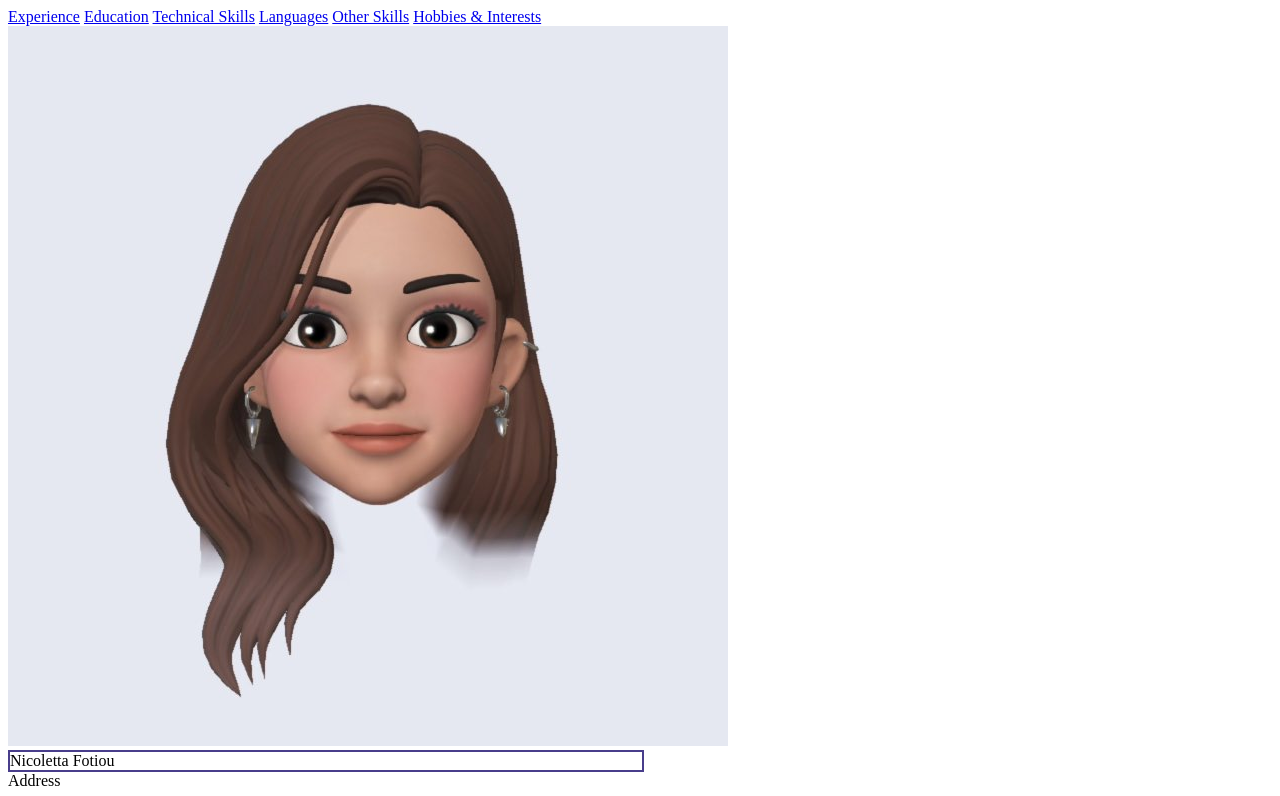
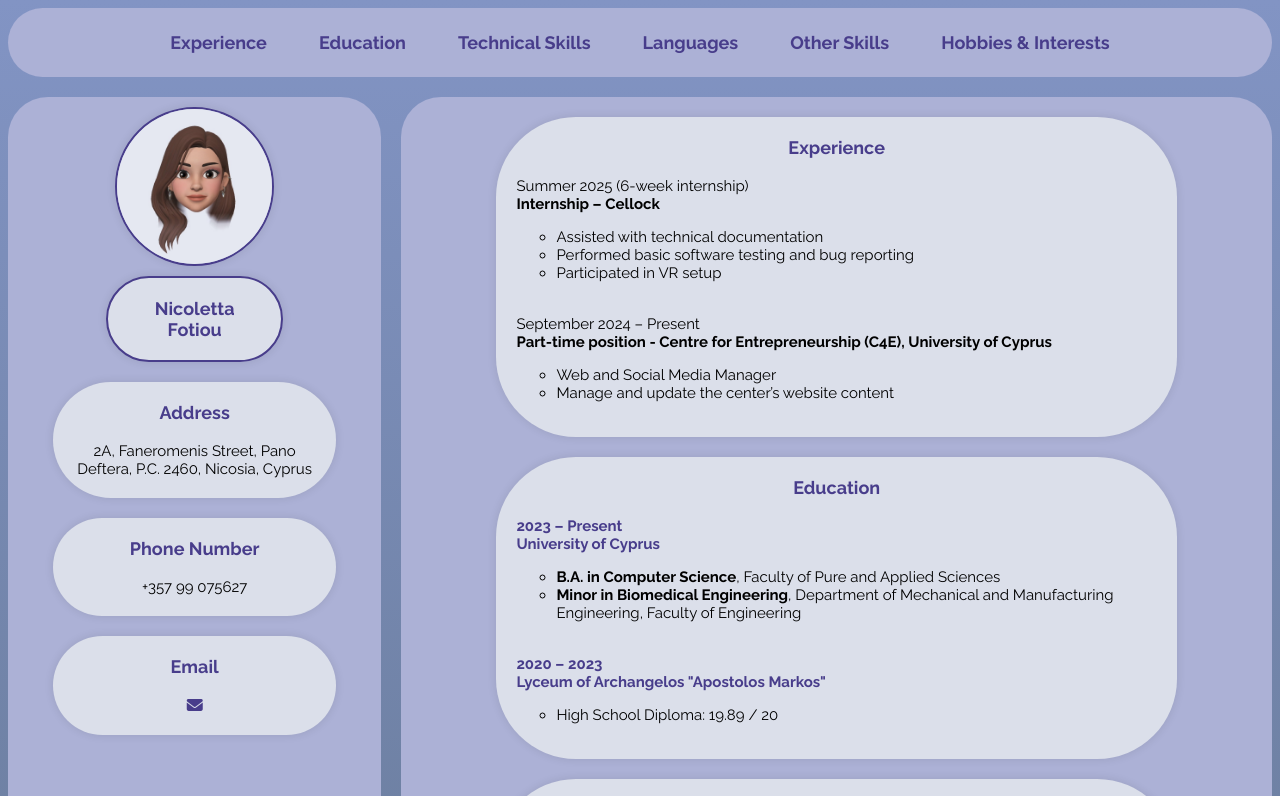
Before and after one commit to JustARegularGeek/My-Web-Page, a plain HTML site: page main.html in a window 1280 px wide. Shown: the top 796 px of the page. Drawn offline with Linux system fonts and the light colour scheme.

Commit message:
Update main.html

```diff
--- a/main.html
+++ b/main.html
@@ -9,7 +9,7 @@
     <meta name="viewport" content="width=device-width, initial-scale=1">
 
     <!-- Link to custom stylesheet -->
-    <link rel="stylesheet" href="css/style.css">
+    <link rel="stylesheet" href="css/main.css">
 
     <!-- Google Fonts: Raleway -->
     <link href="https://fonts.googleapis.com/css2?family=Raleway:wght@400;700&display=swap" rel="stylesheet">
```
